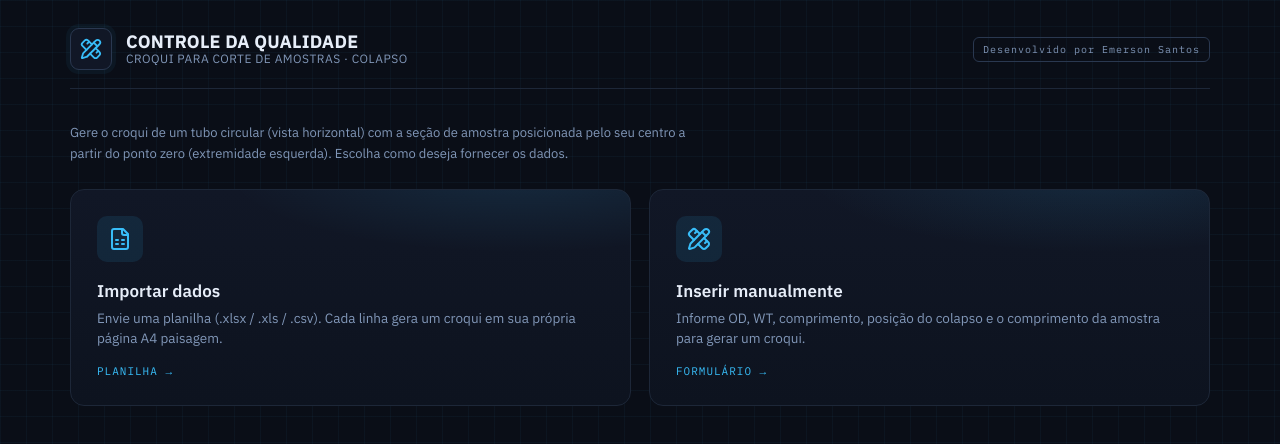
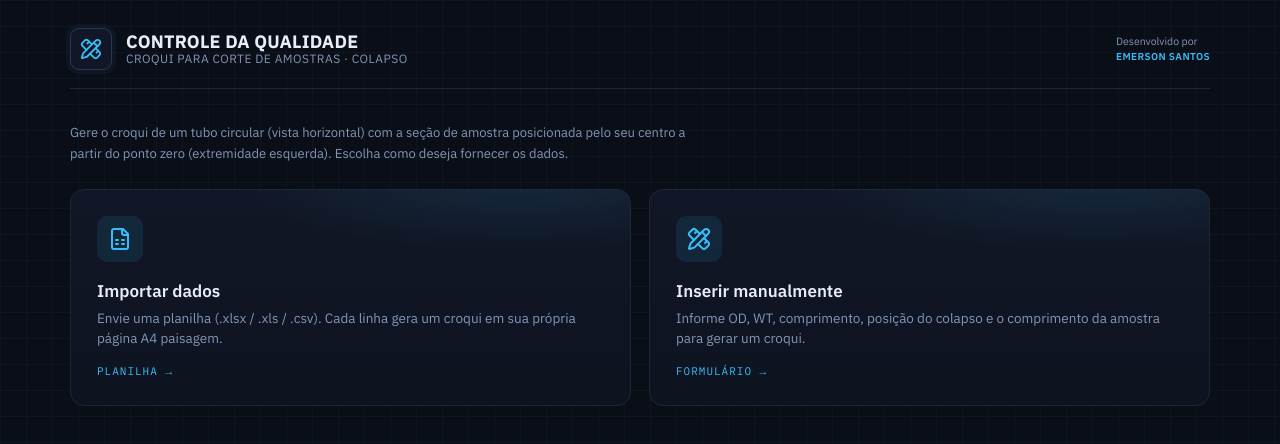
Before and after one commit to emersoncsp-bot/croqui-amostra-colapso, a React (Vite) app: page / in a window 1280 px wide. Shown: the top 444 px of the page. Built offline with nearby package versions, Linux system fonts and the light colour scheme.

Commit message:
Update App.jsx

```diff
--- a/src/App.jsx
+++ b/src/App.jsx
@@ -51,9 +51,10 @@ const CSS = `
   display:flex;align-items:center;justify-content:center;background:var(--panel);
   color:var(--accent);box-shadow:0 0 0 4px rgba(56,189,248,.05)}
 .ct-title{font-size:18px;font-weight:700;letter-spacing:.2px;line-height:1.1}
-.ct-sub{font-size:12px;color:var(--muted);letter-spacing:.5px;text-transform;uppercase}
-.ct-rev{font-size:10px;color:var(--muted);border:1px solid var(--line2);
-  padding:5px 9px;border-radius:6px;letter-spacing:1px}
+.ct-sub{font-size:12px;color:var(--muted);letter-spacing:.5px;text-transform:uppercase}
+.ct-cred{display:flex;flex-direction:column;align-items:flex-start;line-height:1.3}
+.ct-cred-top{font-size:10.5px;color:var(--muted)}
+.ct-cred-name{font-size:10px;font-weight:600;letter-spacing:.4px;color:var(--accent);text-transform:uppercase;margin-top:2px}
 
 /* home cards */
 .ct-grid{display:grid;grid-template-columns:1fr 1fr;gap:18px}
@@ -788,10 +789,13 @@ export default function App() {
             <div className="ct-mark"><PencilRuler size={22} /></div>
             <div>
               <div className="ct-title">CONTROLE DA QUALIDADE</div>
-              <div className="ct-sub">CROQUI PARA CORTE DE AMOSTRAS · COLAPSO</div>
+              <div className="ct-sub">Croqui para corte de amostras · colapso</div>
             </div>
           </div>
-          <div className="ct-rev mono">Desenvolvido por Emerson Santos</div>
+          <div className="ct-cred">
+            <span className="ct-cred-top">Desenvolvido por</span>
+            <span className="ct-cred-name">Emerson Santos</span>
+          </div>
         </div>
 
         {/* HOME */}
```
